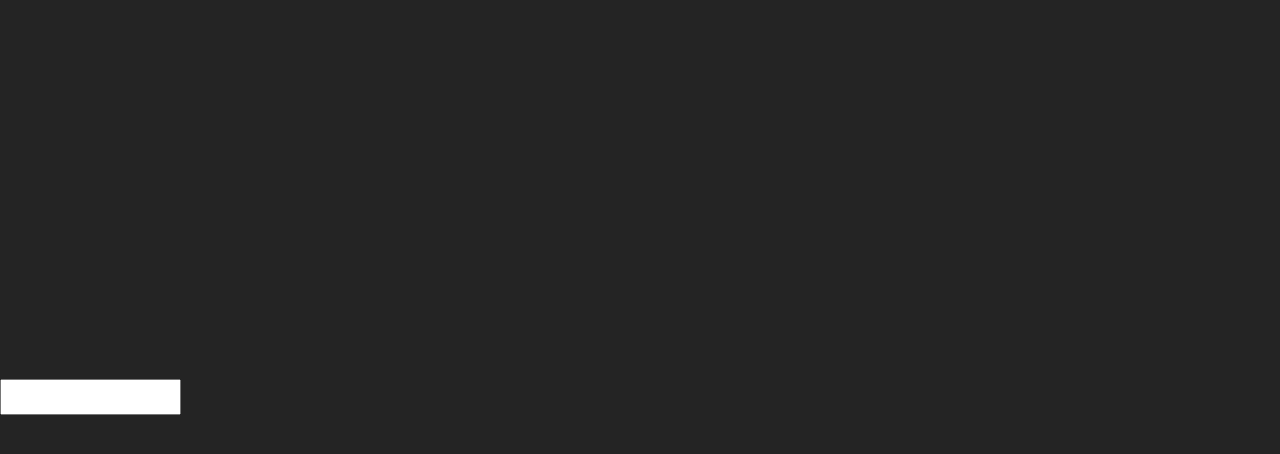
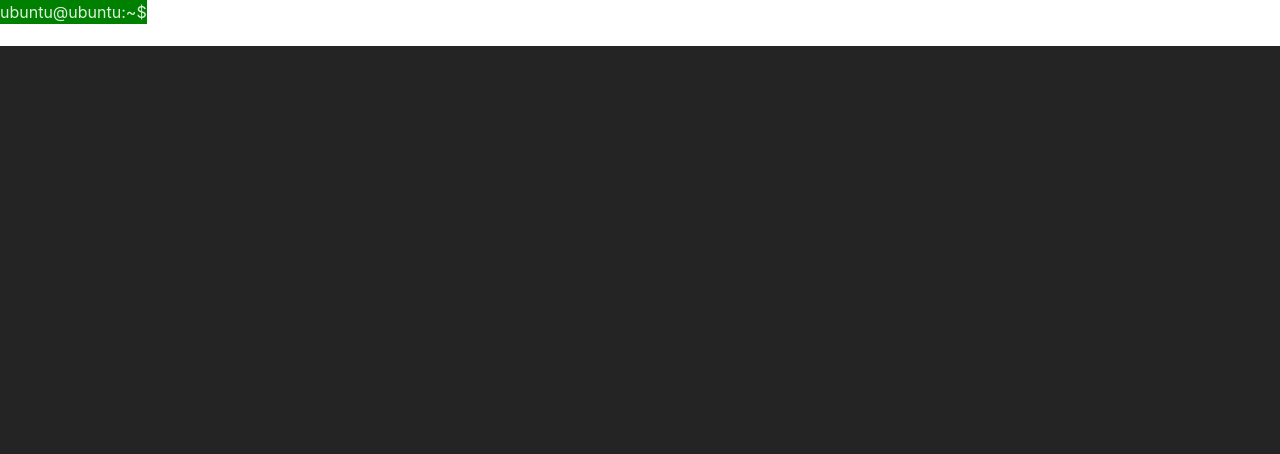
Before and after one commit to barrymun/bashed, a React (Vite) app: page / in a window 1280 px wide. Shown: the top 454 px of the page. Built offline with nearby package versions, Linux system fonts and the light colour scheme.

Commit message:
settings hook and indentation for user before the cursor (wip - return key adds new line and indent)

```diff
--- a/package.json
+++ b/package.json
@@ -10,8 +10,8 @@
     "cspell": "cspell --config cspell.json \"**/*.{ts,tsx,js,jsx,html,json}\" --quiet",
     "run-eslint": "eslint src --ext ts,tsx,html --report-unused-disable-directives --max-warnings 0",
     "run-stylelint": "stylelint \"**/*.scss\"",
-    "lint": "bun run run-eslint && bun run run-stylelint",
-    "lint-fix": "bun run run-eslint -- --fix",
+    "lint": "yarn run run-eslint && yarn run run-stylelint",
+    "lint-fix": "yarn run run-eslint -- --fix",
     "preview": "vite preview",
     "prepare": "husky",
     "docker-dev-up": "docker-compose -f docker-compose-dev.yaml up -d --build",
--- a/src/App.tsx
+++ b/src/App.tsx
@@ -1,7 +1,12 @@
 import { Terminal } from "components";
+import { SettingsProvider } from "hooks";
 
 function App() {
-  return <Terminal />;
+  return (
+    <SettingsProvider>
+      <Terminal />
+    </SettingsProvider>
+  );
 }
 
 export default App;
--- a/src/components/terminal/terminal.scss
+++ b/src/components/terminal/terminal.scss
@@ -1,5 +1,19 @@
 .terminal {
+  width: 100%;
+
+  .user {
+    position: absolute;
+    top: 0;
+    left: 0;
+    background-color: green;
+  }
+
   textarea {
     resize: none;
+    border: none;
+    width: calc(100% - 16px);
+    padding: 8px;
+    user-select: none;
+    outline: none;
   }
 }
--- a/src/components/terminal/terminal.tsx
+++ b/src/components/terminal/terminal.tsx
@@ -1,26 +1,36 @@
 import "./terminal.scss";
 
-import { FC, KeyboardEventHandler, createRef, useState } from "react";
+import { FC, KeyboardEventHandler, createRef, useEffect, useMemo, useState } from "react";
 
-import { availableCommands } from "utils/consts";
+import { useSettings } from "hooks";
+import { availableCommands } from "utils";
 
 interface TerminalProps {}
 
 const Terminal: FC<TerminalProps> = () => {
+  const { user } = useSettings();
+
+  const prefix = useMemo(() => `${user}@ubuntu:~$ `, [user]);
+
   const ref = createRef<HTMLTextAreaElement>();
 
-  const [input, setValue] = useState<string>("");
+  const [text, setText] = useState<string>("");
 
   const handleTab = () => {
-    if (input === "") {
+    if (text === "") {
       return;
     }
+    const formattedText = text.replace(prefix, "");
     for (const command of availableCommands) {
-      if (command.startsWith(input)) {
-        setValue(`${command} `);
+      if (command.startsWith(formattedText)) {
+        setText(`${command} `);
         break;
       }
     }
+  };
+
+  const handleChange = (event: React.ChangeEvent<HTMLTextAreaElement>) => {
+    setText(event.target.value);
   };
 
   const handleKeyDown: KeyboardEventHandler<HTMLTextAreaElement> = (event) => {
@@ -34,9 +44,17 @@
     }
   };
 
+  useEffect(() => {
+    if (!ref.current) {
+      return;
+    }
+    ref.current.style.textIndent = `${prefix.length}ch`;
+  }, [prefix]);
+
   return (
     <div className="terminal">
-      <textarea ref={ref} value={input} onChange={(event) => setValue(event.target.value)} onKeyDown={handleKeyDown} />
+      <div className="user">{prefix}</div>
+      <textarea ref={ref} value={text} onChange={handleChange} onKeyDown={handleKeyDown} />
     </div>
   );
 };
--- /dev/null
+++ b/src/hooks/index.ts
@@ -0,0 +1 @@
+export * from "hooks/use-settings";
--- /dev/null
+++ b/src/hooks/use-settings.tsx
@@ -0,0 +1,35 @@
+import { createContext, useContext, useMemo, useState } from "react";
+
+import { defaultUser } from "utils";
+
+interface SettingsContextProps {
+  user: string;
+  setUser: React.Dispatch<React.SetStateAction<string>>;
+}
+
+interface SettingsProviderProps {
+  children: React.ReactNode;
+}
+
+const SettingsContext = createContext<SettingsContextProps>({
+  user: defaultUser,
+  setUser: () => {},
+});
+
+const SettingsProvider = ({ children }: SettingsProviderProps) => {
+  const [user, setUser] = useState<string>(defaultUser);
+
+  const value = useMemo(
+    () => ({
+      user,
+      setUser,
+    }),
+    [user, setUser],
+  );
+
+  return <SettingsContext.Provider value={value}>{children}</SettingsContext.Provider>;
+};
+
+const useSettings = () => useContext(SettingsContext);
+
+export { SettingsProvider, useSettings };
--- a/src/main.scss
+++ b/src/main.scss
@@ -18,3 +18,8 @@
   width: 100vw;
   height: 100vh;
 }
+
+#root {
+  width: inherit;
+  height: inherit;
+}
--- a/src/utils/consts.ts
+++ b/src/utils/consts.ts
@@ -1 +1,2 @@
+export const defaultUser = "ubuntu";
 export const availableCommands: string[] = ["cat", "less"];
--- /dev/null
+++ b/src/utils/index.ts
@@ -0,0 +1 @@
+export * from "utils/consts";
```
Also changed, not shown: 1 other file (tests, documents, lock files or other folders).
